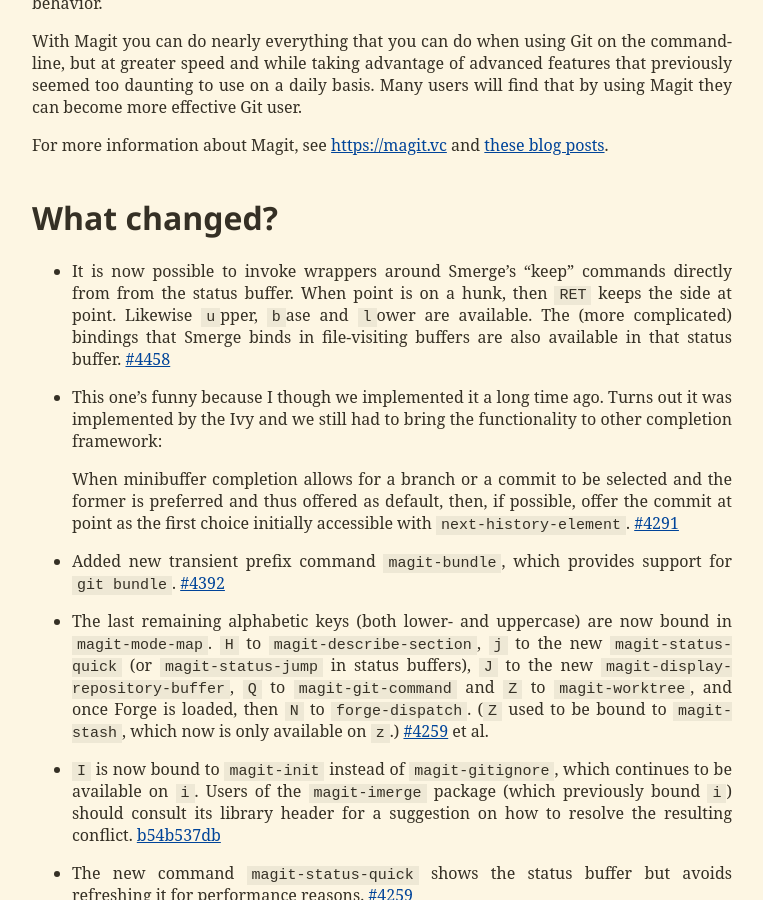
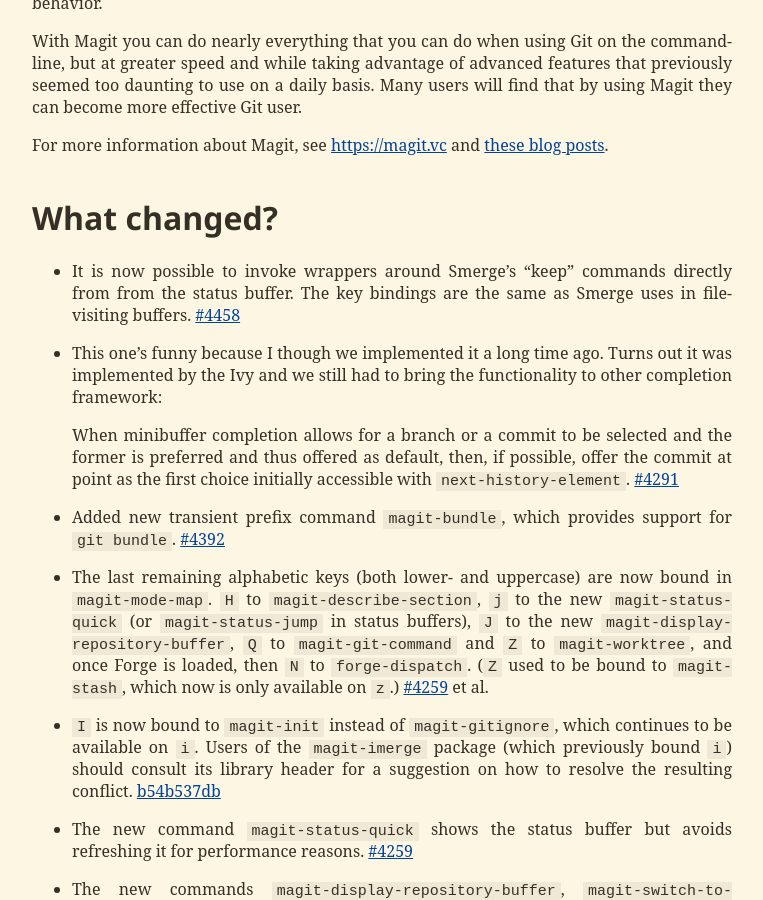
Before and after one commit to tarsius/emacsair.me, a Jekyll site: the page built from _posts/2021-10-04-magit-3.3.md, in a window 1280 px wide and 900 px high, scrolled down 529 px. Shown: the whole window, without its empty margins (8-771 px from the left). Built offline with Jekyll 4.4.1, drawn with Linux system fonts in a browser that asks for light colours; some web fonts are replaced.

Commit message:
Fix "Magit 3.3 released"

```diff
--- a/_posts/2021-10-04-magit-3.3.md
+++ b/_posts/2021-10-04-magit-3.3.md
@@ -34,11 +34,8 @@ and [these blog posts][campain-articles].
 # What changed?
 
 - It is now possible to invoke wrappers around Smerge's "keep"
-  commands directly from from the status buffer.  When point is on a
-  hunk, then `RET` keeps the side at point. Likewise `u`pper, `b`ase
-  and `l`ower are available.  The (more complicated) bindings that
-  Smerge binds in file-visiting buffers are also available in that
-  status buffer.  [#4458]
+  commands directly from from the status buffer. The key bindings are
+  the same as Smerge uses in file-visiting buffers.  [#4458]
 
 - This one's funny because I though we implemented it a long time ago.
   Turns out it was implemented by the Ivy and we still had to bring
```
